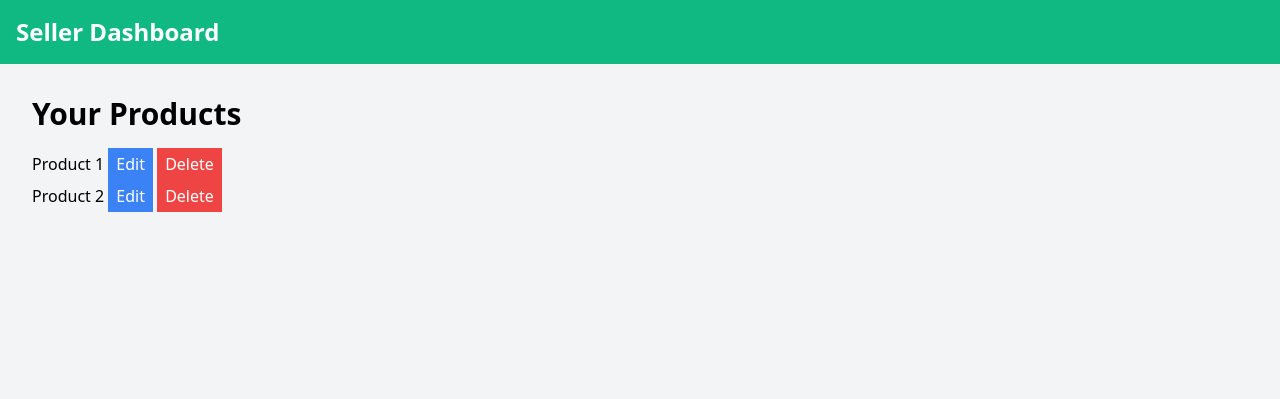
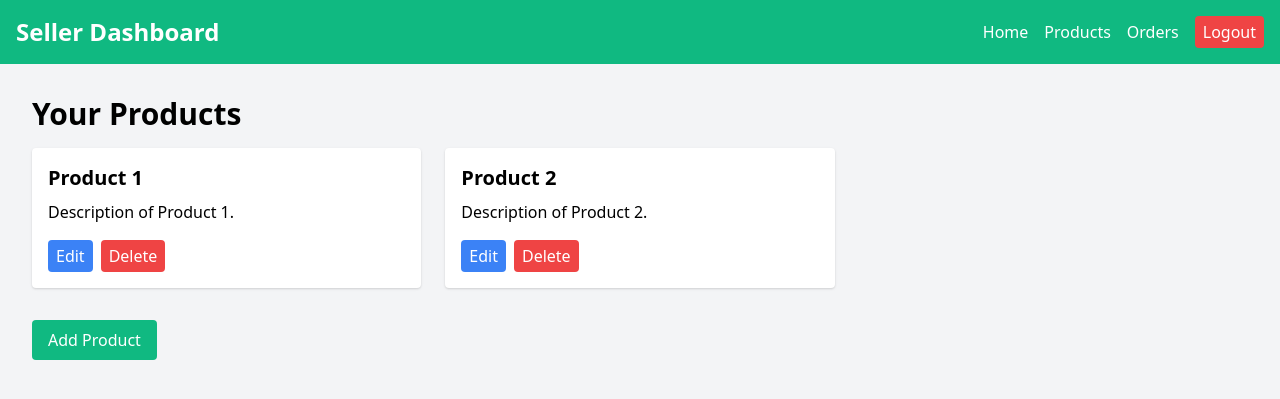
Before and after one commit to Youcode-Classe-E-2023-2024/mohammed-el-bachiri_Avito_V2, a PHP site: page /seller.php in a window 1280 px wide. Shown: the top 399 px of the page. Run offline with PHP 8.4, Linux system fonts and the light colour scheme.

Commit message:
Update seller.php

```diff
--- a/pages/seller.php
+++ b/pages/seller.php
@@ -10,23 +10,49 @@
 
 <!-- Navbar -->
 <nav class="bg-green-500 p-4 text-white">
-    <div class="container mx-auto">
-        <h1 class="text-2xl font-bold">Seller Dashboard</h1>
+    <div class="container mx-auto flex justify-between items-center">
+        <a href="#" class="text-2xl font-bold">Seller Dashboard</a>
+        <div class="flex items-center space-x-4">
+            <a href="#" class="hover:text-gray-300">Home</a>
+            <a href="#" class="hover:text-gray-300">Products</a>
+            <a href="#" class="hover:text-gray-300">Orders</a>
+            <button class="bg-red-500 text-white px-2 py-1 rounded">Logout</button>
+        </div>
     </div>
 </nav>
 
+<!-- Seller Content -->
 <div class="container mx-auto p-8">
 
-    <!-- Seller Content -->
-    <h2 class="text-3xl font-bold mb-4">Your Products</h2>
+    <!-- Product Management Section -->
+    <section class="mb-8">
+        <h2 class="text-3xl font-bold mb-4">Your Products</h2>
 
-    <!-- List of Seller's Products -->
-    <ul>
-        <!-- Replace the following with actual product data -->
-        <li>Product 1 <button class="bg-blue-500 text-white px-2 py-1">Edit</button> <button class="bg-red-500 text-white px-2 py-1">Delete</button></li>
-        <li>Product 2 <button class="bg-blue-500 text-white px-2 py-1">Edit</button> <button class="bg-red-500 text-white px-2 py-1">Delete</button></li>
-        <!-- Add more products as needed -->
-    </ul>
+        <!-- Product List -->
+        <ul class="grid grid-cols-1 md:grid-cols-2 lg:grid-cols-3 gap-6">
+            <!-- Replace the following with actual product data -->
+            <li class="bg-white p-4 rounded shadow">
+                <h3 class="text-xl font-bold mb-2">Product 1</h3>
+                <p>Description of Product 1.</p>
+                <div class="mt-4 flex items-center space-x-2">
+                    <button class="bg-blue-500 text-white px-2 py-1 rounded">Edit</button>
+                    <button class="bg-red-500 text-white px-2 py-1 rounded">Delete</button>
+                </div>
+            </li>
+            <li class="bg-white p-4 rounded shadow">
+                <h3 class="text-xl font-bold mb-2">Product 2</h3>
+                <p>Description of Product 2.</p>
+                <div class="mt-4 flex items-center space-x-2">
+                    <button class="bg-blue-500 text-white px-2 py-1 rounded">Edit</button>
+                    <button class="bg-red-500 text-white px-2 py-1 rounded">Delete</button>
+                </div>
+            </li>
+            <!-- Add more products as needed -->
+        </ul>
+    </section>
+
+    <!-- Add Product Button -->
+    <button class="bg-green-500 text-white px-4 py-2 rounded">Add Product</button>
 
 </div>
 
```
